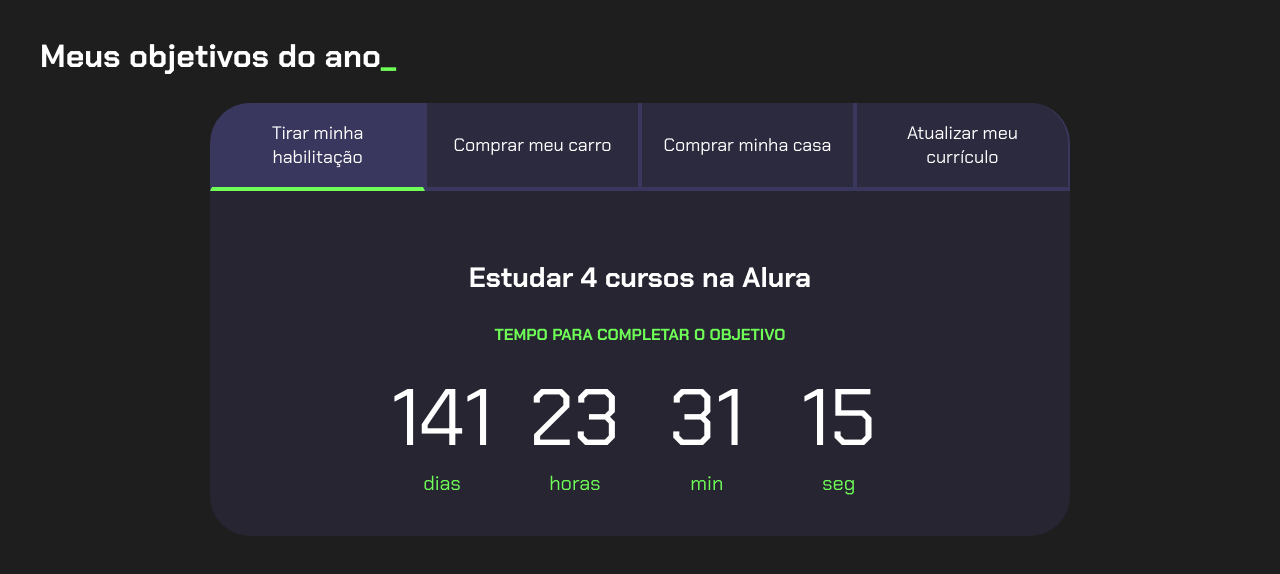
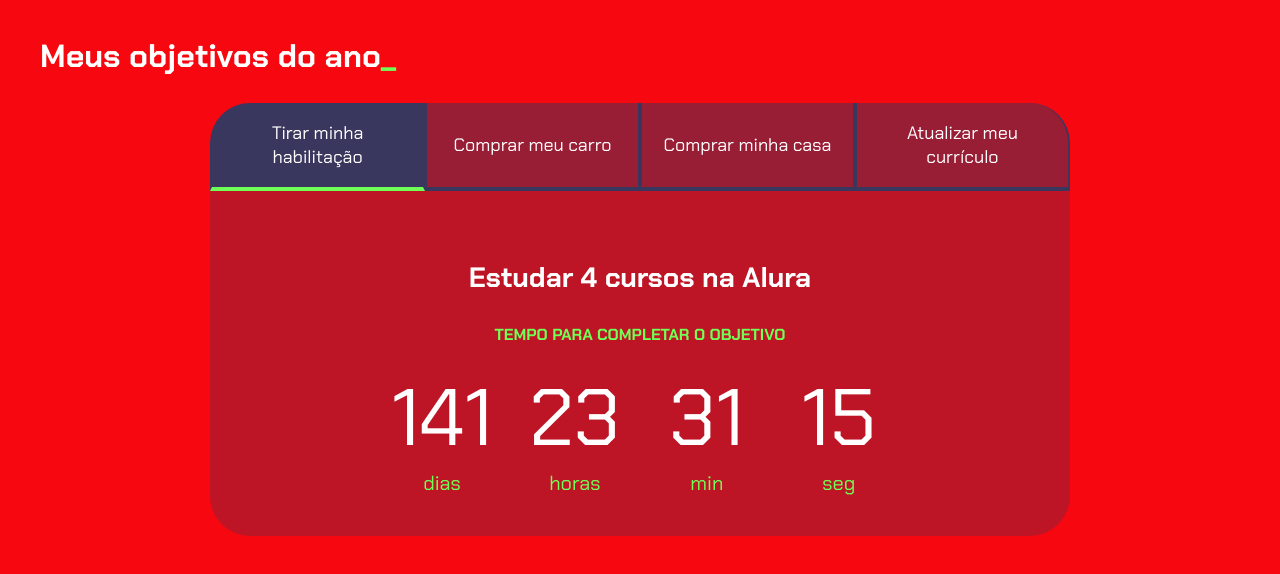
Before and after one commit to Pollyany090507/1-Tri---Objetivos, a plain HTML site: page index.html in a window 1280 px wide. Drawn offline with Linux system fonts and the light colour scheme.

Commit message:
Update style.css

```diff
--- a/style.css
+++ b/style.css
@@ -1,7 +1,7 @@
 @import url('https://fonts.googleapis.com/css2?family=Chakra+Petch:wght@400;700&display=swap');
 
 :root {
-    --cor-de-fundo: #1E1E1E;
+    --cor-de-fundo:#f7070f;
     --verde: #6FFF57;
     --branco: #FFFFFF;
     --botao-ativo: #3A375E;
```
